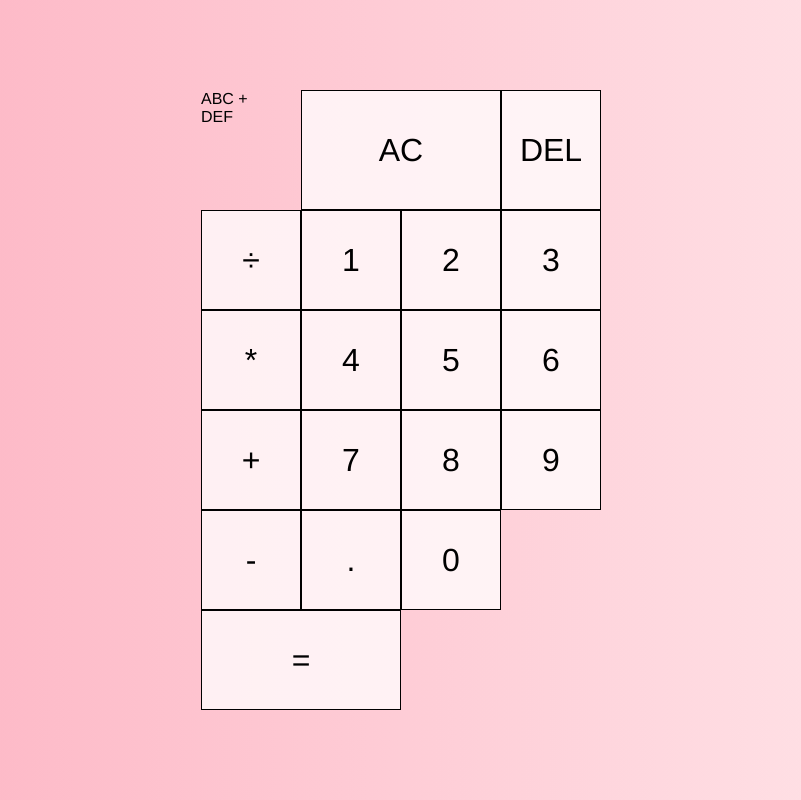
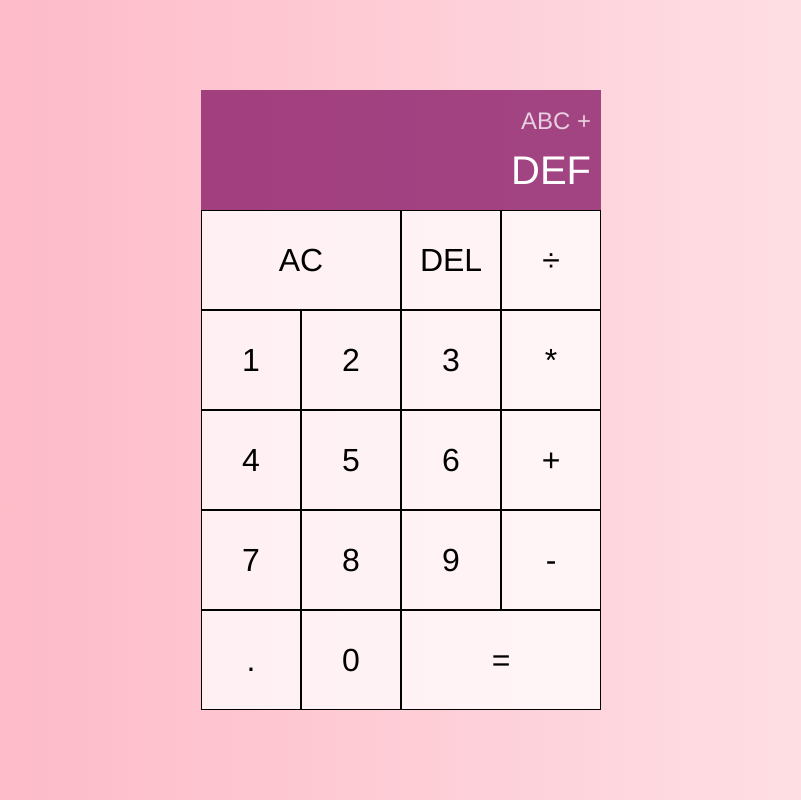
Before and after one commit to mrsargent00/Calculator, a plain HTML site: page index.html in a window 1280 px wide. Shown: the whole page, without its empty margins (239-1040 px from the left). Drawn offline with Linux system fonts and the light colour scheme.

Commit message:
styled the output for the calculator

```diff
--- a/styles.css
+++ b/styles.css
@@ -34,3 +34,23 @@
 .span-two {
     grid-column: span 2;
 }
+
+.output {
+    grid-column: 1 / -1;
+    background-color: rgba(131, 19, 101, 0.75);
+    display: flex;
+    align-items: flex-end;
+    justify-content: space-around;
+    flex-direction: column;
+    padding: 10px;
+    word-wrap: break-word;
+    word-break: break-all;
+}
+.output .previous-operand {
+    color: rgba(255, 255, 255, 0.75);
+    font-size: 1.5rem;
+}
+.output .current-operand {
+    color: white;
+    font-size: 2.5rem;
+}
```
